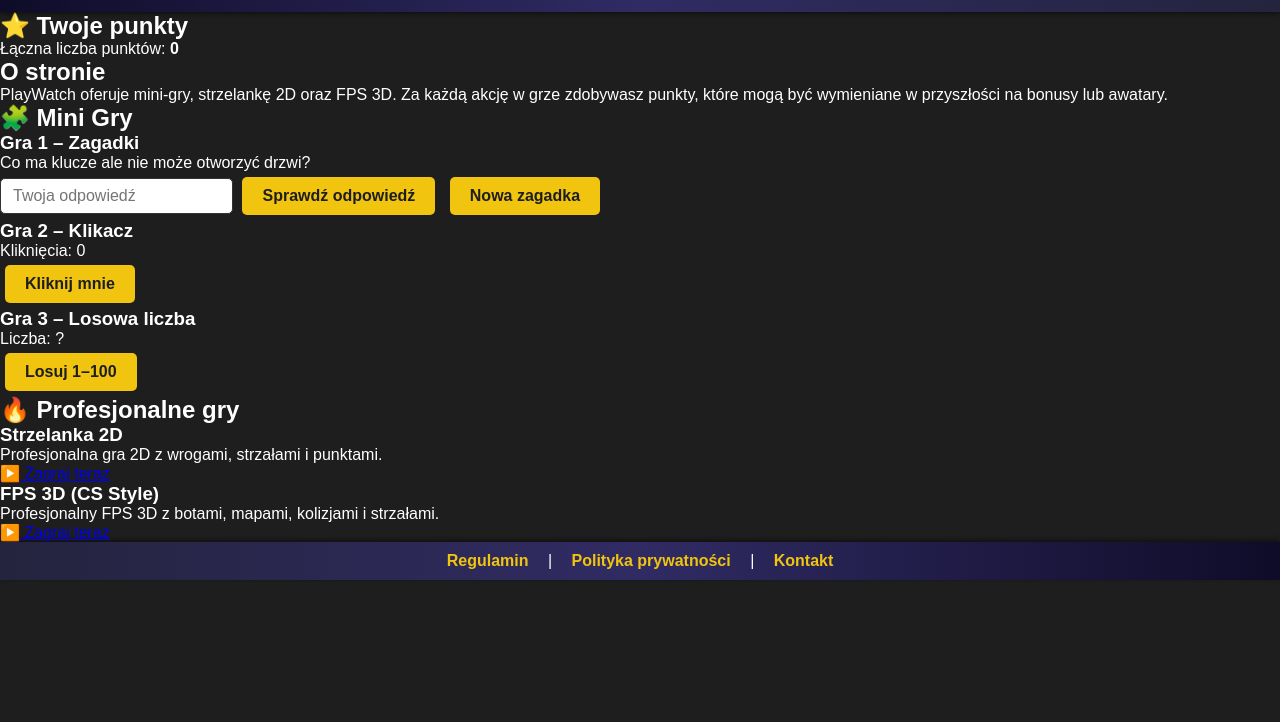
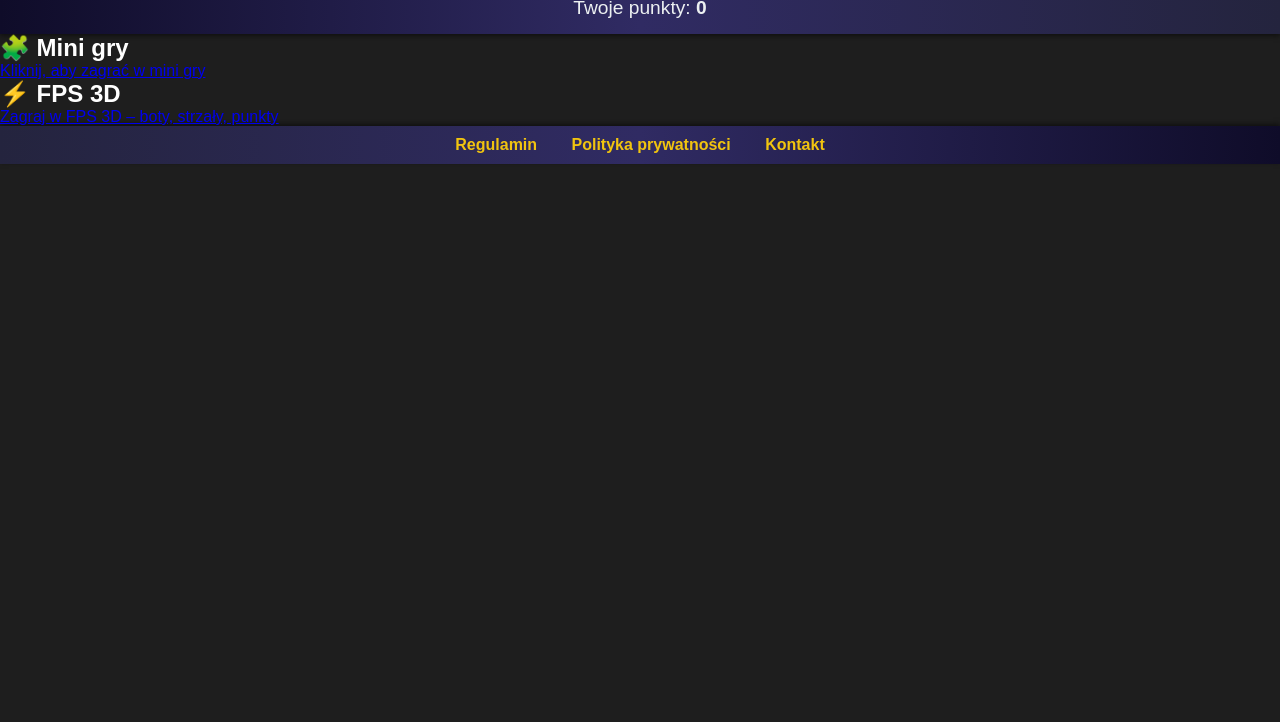
Before and after one commit to sikoraszymon46-commits/PlayWatch, a plain HTML site: page index.html in a window 1280 px wide. Shown: the part 78-800 px from the top of the page. Drawn offline with Linux system fonts and the light colour scheme.

Commit message:
Update index.html

```diff
--- a/index.html
+++ b/index.html
@@ -5,85 +5,35 @@
 <meta name="viewport" content="width=device-width, initial-scale=1.0">
 <title>PlayWatch – Gry i Zagadki</title>
 <link rel="stylesheet" href="style.css">
-
-<!-- Google AdSense -->
-<!-- Wklej swój kod AdSense tutaj -->
-<!-- <script data-ad-client="ca-pub-XXXXXXX" async src="https://pagead2.googlesyndication.com/pagead/js/adsbygoogle.js"></script> -->
-
-<!-- Google Search Console -->
-<!-- <meta name="google-site-verification" content="TU_WKLEJ_SWÓJ_KOD"> -->
-
+<!-- AdSense -->
+<!-- <script data-ad-client="ca-pub-9599322707323836" async src="https://pagead2.googlesyndication.com/pagead/js/adsbygoogle.js"></script> -->
 </head>
 <body>
 
 <header>
   <h1>🎮 PlayWatch</h1>
-  <p>Profesjonalne gry online – mini-gry i strzelanki</p>
+  <p>Proste gry, zagadki i FPS 3D w przeglądarce</p>
+  <p>Twoje punkty: <strong><span id="totalPoints">0</span></strong></p>
 </header>
 
-<section class="points-section">
-  <h2>⭐ Twoje punkty</h2>
-  <p>Łączna liczba punktów: <strong><span id="totalPoints">0</span></strong></p>
-</section>
+<main>
+  <section class="game-section">
+    <h2>🧩 Mini gry</h2>
+    <p><a href="gry.html">Kliknij, aby zagrać w mini gry</a></p>
+  </section>
 
-<section class="about-section">
-  <h2>O stronie</h2>
-  <p>PlayWatch oferuje mini-gry, strzelankę 2D oraz FPS 3D. Za każdą akcję w grze zdobywasz punkty, które mogą być wymieniane w przyszłości na bonusy lub awatary.</p>
-</section>
-
-<!-- MINI-GRY -->
-<section class="mini-games">
-  <h2>🧩 Mini Gry</h2>
-
-  <!-- Gra 1: Zagadki -->
-  <div class="game">
-    <h3>Gra 1 – Zagadki</h3>
-    <p id="riddleText">Kliknij "Nowa zagadka", aby wylosować zagadkę</p>
-    <input type="text" id="riddleAnswer" placeholder="Twoja odpowiedź">
-    <button onclick="sprawdzZagadke()">Sprawdź odpowiedź</button>
-    <button onclick="losujZagadke()">Nowa zagadka</button>
-    <p id="riddleResult"></p>
-  </div>
-
-  <!-- Gra 2: Klikacz -->
-  <div class="game">
-    <h3>Gra 2 – Klikacz</h3>
-    <p>Kliknięcia: <span id="clicks">0</span></p>
-    <button onclick="klik()">Kliknij mnie</button>
-  </div>
-
-  <!-- Gra 3: Losowa liczba -->
-  <div class="game">
-    <h3>Gra 3 – Losowa liczba</h3>
-    <p>Liczba: <span id="number">?</span></p>
-    <button onclick="losuj()">Losuj 1–100</button>
-  </div>
-</section>
-
-<!-- PROFESJONALNE GRY -->
-<section class="pro-games">
-  <h2>🔥 Profesjonalne gry</h2>
-
-  <div class="game-link">
-    <h3>Strzelanka 2D</h3>
-    <p>Profesjonalna gra 2D z wrogami, strzałami i punktami.</p>
-    <a href="gry2d.html">▶️ Zagraj teraz</a>
-  </div>
-
-  <div class="game-link">
-    <h3>FPS 3D (CS Style)</h3>
-    <p>Profesjonalny FPS 3D z botami, mapami, kolizjami i strzałami.</p>
-    <a href="fps3d.html">▶️ Zagraj teraz</a>
-  </div>
-</section>
+  <section class="game-section">
+    <h2>⚡ FPS 3D</h2>
+    <p><a href="fps3d.html">Zagraj w FPS 3D – boty, strzały, punkty</a></p>
+  </section>
+</main>
 
 <footer>
-  <a href="regulamin.html">Regulamin</a> |
-  <a href="polityka-prywatnosci.html">Polityka prywatności</a> |
+  <a href="regulamin.html">Regulamin</a>
+  <a href="polityka-prywatnosci.html">Polityka prywatności</a>
   <a href="kontakt.html">Kontakt</a>
 </footer>
 
 <script src="script.js"></script>
-
 </body>
 </html>
```
